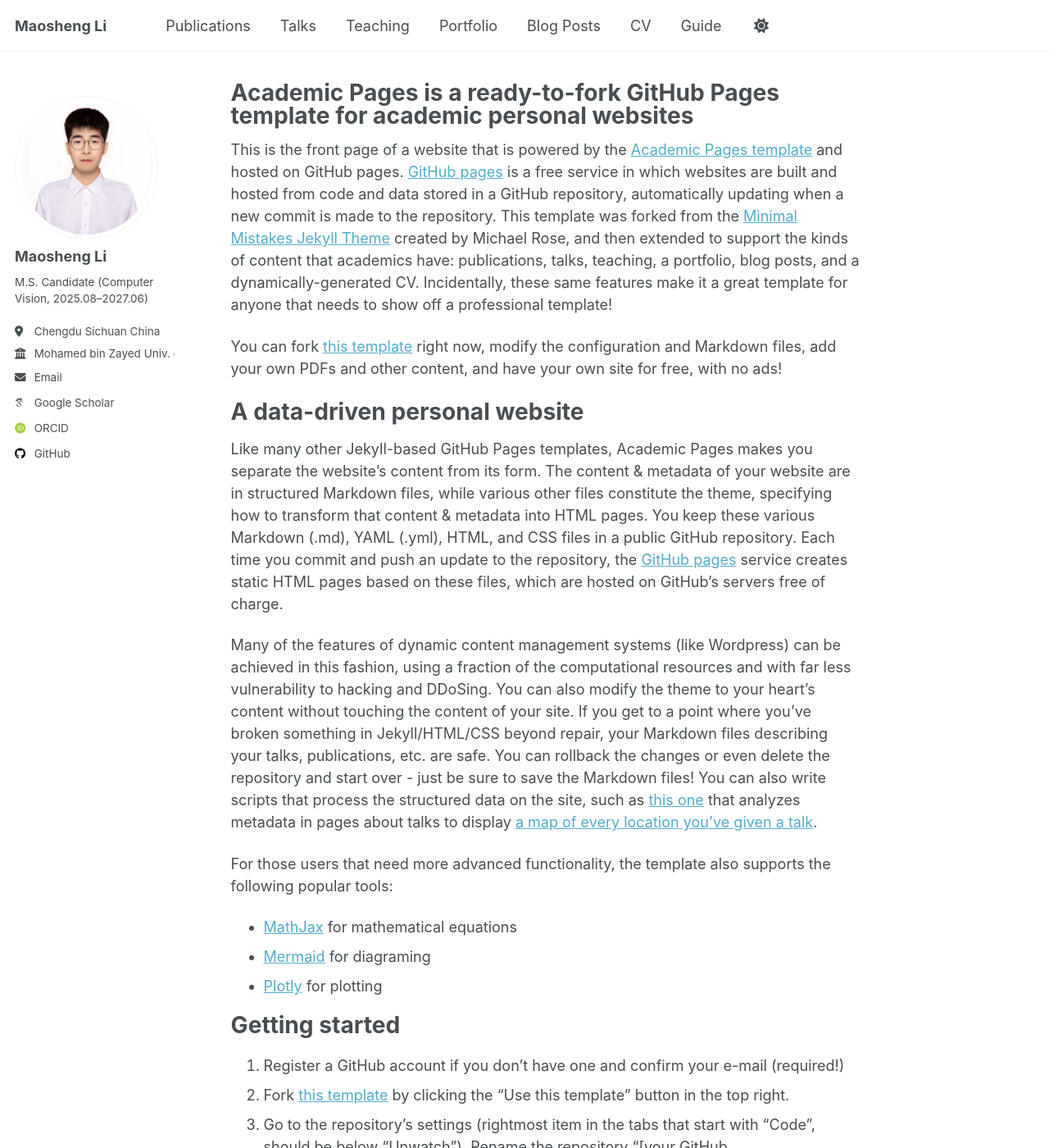
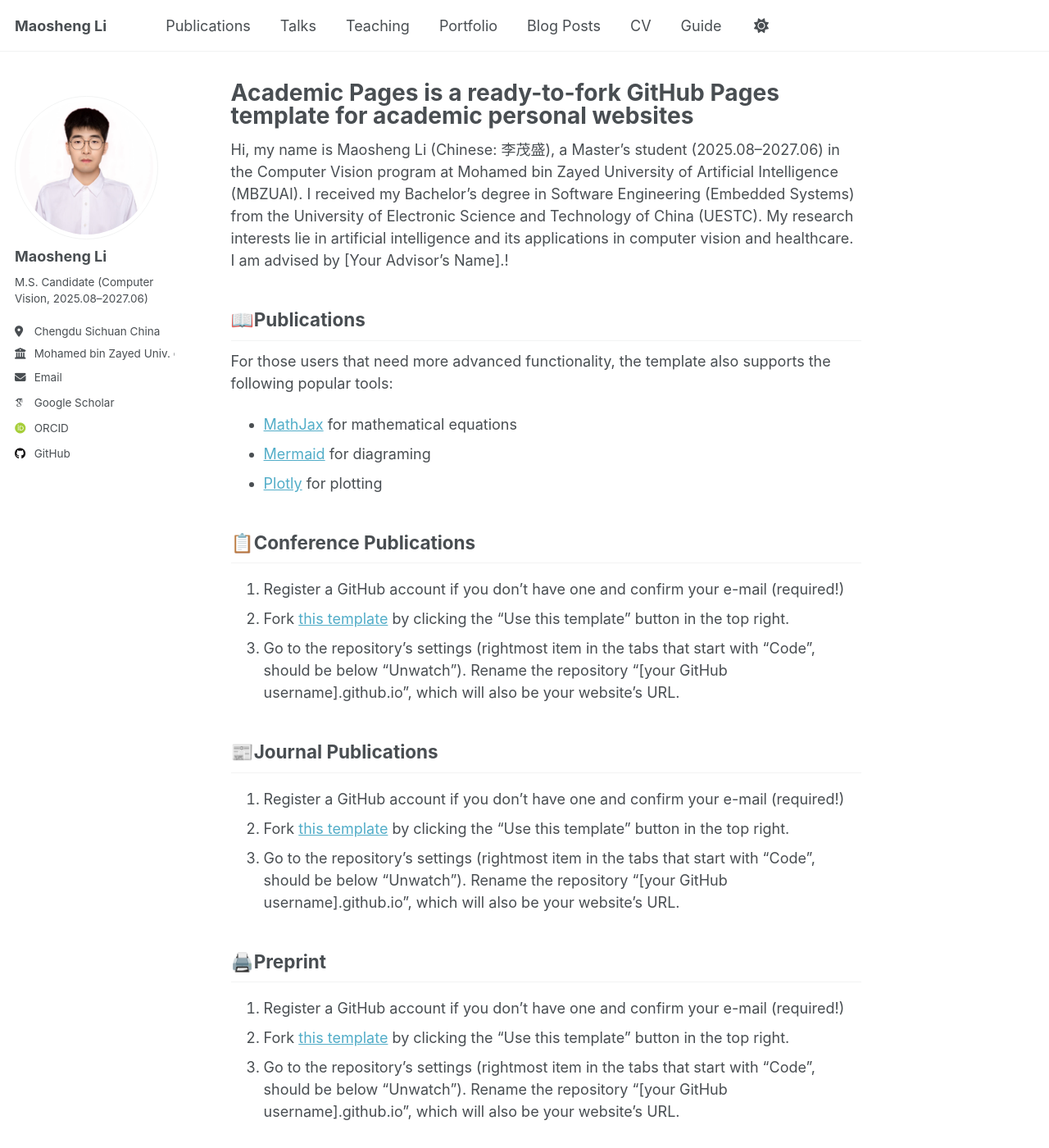
Before and after one commit to MaoshengLi-fox/MaoshengLi-fox.github.io, a Jekyll site: the page built from _pages/about.md, in a window 1280 px wide and 1400 px high. Shown: the whole window at 82% size. Built offline with Jekyll 4.4.1, drawn with Linux system fonts in a browser that asks for light colours; some web fonts are replaced; a script that is not in the unit is left out; some of the changed text lies outside the part shown.

Commit message:
Update about.md

```diff
--- a/_pages/about.md
+++ b/_pages/about.md
@@ -7,50 +7,36 @@ redirect_from:
   - /about.html
 ---
 
-This is the front page of a website that is powered by the [Academic Pages template](https://github.com/academicpages/academicpages.github.io) and hosted on GitHub pages. [GitHub pages](https://pages.github.com) is a free service in which websites are built and hosted from code and data stored in a GitHub repository, automatically updating when a new commit is made to the repository. This template was forked from the [Minimal Mistakes Jekyll Theme](https://mmistakes.github.io/minimal-mistakes/) created by Michael Rose, and then extended to support the kinds of content that academics have: publications, talks, teaching, a portfolio, blog posts, and a dynamically-generated CV. Incidentally, these same features make it a great template for anyone that needs to show off a professional template!
+Hi, my name is Maosheng Li (Chinese: 李茂盛), a Master’s student (2025.08–2027.06) in the Computer Vision program at Mohamed bin Zayed University of Artificial Intelligence (MBZUAI). I received my Bachelor’s degree in Software Engineering (Embedded Systems) from the University of Electronic Science and Technology of China (UESTC). My research interests lie in artificial intelligence and its applications in computer vision and healthcare. I am advised by [Your Advisor’s Name].!
 
- You can fork [this template](https://github.com/academicpages/academicpages.github.io) right now, modify the configuration and Markdown files, add your own PDFs and other content, and have your own site for free, with no ads!
-
-A data-driven personal website
-======
-Like many other Jekyll-based GitHub Pages templates, Academic Pages makes you separate the website's content from its form. The content & metadata of your website are in structured Markdown files, while various other files constitute the theme, specifying how to transform that content & metadata into HTML pages. You keep these various Markdown (.md), YAML (.yml), HTML, and CSS files in a public GitHub repository. Each time you commit and push an update to the repository, the [GitHub pages](https://pages.github.com/) service creates static HTML pages based on these files, which are hosted on GitHub's servers free of charge.
-
-Many of the features of dynamic content management systems (like Wordpress) can be achieved in this fashion, using a fraction of the computational resources and with far less vulnerability to hacking and DDoSing. You can also modify the theme to your heart's content without touching the content of your site. If you get to a point where you've broken something in Jekyll/HTML/CSS beyond repair, your Markdown files describing your talks, publications, etc. are safe. You can rollback the changes or even delete the repository and start over - just be sure to save the Markdown files! You can also write scripts that process the structured data on the site, such as [this one](https://github.com/academicpages/academicpages.github.io/blob/master/talkmap.ipynb) that analyzes metadata in pages about talks to display [a map of every location you've given a talk](https://academicpages.github.io/talkmap.html).
-
+📖Publications
+------
 For those users that need more advanced functionality, the template also supports the following popular tools:
 - [MathJax](https://www.mathjax.org/) for mathematical equations
 - [Mermaid](https://mermaid.js.org/) for diagraming
 - [Plotly](https://plotly.com/javascript/) for plotting
 
-Getting started
-======
+**📋Conference Publications**
+------
 1. Register a GitHub account if you don't have one and confirm your e-mail (required!)
 1. Fork [this template](https://github.com/academicpages/academicpages.github.io) by clicking the "Use this template" button in the top right.
 1. Go to the repository's settings (rightmost item in the tabs that start with "Code", should be below "Unwatch"). Rename the repository "[your GitHub username].github.io", which will also be your website's URL.
-1. Set site-wide configuration and create content & metadata (see below -- also see [this set of diffs](http://archive.is/3TPas) showing what files were changed to set up [an example site](https://getorg-testacct.github.io) for a user with the username "getorg-testacct")
-1. Upload any files (like PDFs, .zip files, etc.) to the files/ directory. They will appear at https://[your GitHub username].github.io/files/example.pdf.
-1. Check status by going to the repository settings, in the "GitHub pages" section
 
-Site-wide configuration
+**📰Journal Publications**
 ------
-The main configuration file for the site is in the base directory in [_config.yml](https://github.com/academicpages/academicpages.github.io/blob/master/_config.yml), which defines the content in the sidebars and other site-wide features. You will need to replace the default variables with ones about yourself and your site's github repository. The configuration file for the top menu is in [_data/navigation.yml](https://github.com/academicpages/academicpages.github.io/blob/master/_data/navigation.yml). For example, if you don't have a portfolio or blog posts, you can remove those items from that navigation.yml file to remove them from the header.
+1. Register a GitHub account if you don't have one and confirm your e-mail (required!)
+1. Fork [this template](https://github.com/academicpages/academicpages.github.io) by clicking the "Use this template" button in the top right.
+1. Go to the repository's settings (rightmost item in the tabs that start with "Code", should be below "Unwatch"). Rename the repository "[your GitHub username].github.io", which will also be your website's URL.
 
-Create content & metadata
+🖨️Preprint
 ------
-For site content, there is one Markdown file for each type of content, which are stored in directories like _publications, _talks, _posts, _teaching, or _pages. For example, each talk is a Markdown file in the [_talks directory](https://github.com/academicpages/academicpages.github.io/tree/master/_talks). At the top of each Markdown file is structured data in YAML about the talk, which the theme will parse to do lots of cool stuff. The same structured data about a talk is used to generate the list of talks on the [Talks page](https://academicpages.github.io/talks), each [individual page](https://academicpages.github.io/talks/2012-03-01-talk-1) for specific talks, the talks section for the [CV page](https://academicpages.github.io/cv), and the [map of places you've given a talk](https://academicpages.github.io/talkmap.html) (if you run this [python file](https://github.com/academicpages/academicpages.github.io/blob/master/talkmap.py) or [Jupyter notebook](https://github.com/academicpages/academicpages.github.io/blob/master/talkmap.ipynb), which creates the HTML for the map based on the contents of the _talks directory).
+1. Register a GitHub account if you don't have one and confirm your e-mail (required!)
+1. Fork [this template](https://github.com/academicpages/academicpages.github.io) by clicking the "Use this template" button in the top right.
+1. Go to the repository's settings (rightmost item in the tabs that start with "Code", should be below "Unwatch"). Rename the repository "[your GitHub username].github.io", which will also be your website's URL.
 
-**Markdown generator**
-
-The repository includes [a set of Jupyter notebooks](https://github.com/academicpages/academicpages.github.io/tree/master/markdown_generator
-) that converts a CSV containing structured data about talks or presentations into individual Markdown files that will be properly formatted for the Academic Pages template. The sample CSVs in that directory are the ones I used to create my own personal website at stuartgeiger.com. My usual workflow is that I keep a spreadsheet of my publications and talks, then run the code in these notebooks to generate the Markdown files, then commit and push them to the GitHub repository.
-
-How to edit your site's GitHub repository
+🏅Honor & Award
 ------
-Many people use a git client to create files on their local computer and then push them to GitHub's servers. If you are not familiar with git, you can directly edit these configuration and Markdown files directly in the github.com interface. Navigate to a file (like [this one](https://github.com/academicpages/academicpages.github.io/blob/master/_talks/2012-03-01-talk-1.md) and click the pencil icon in the top right of the content preview (to the right of the "Raw | Blame | History" buttons). You can delete a file by clicking the trashcan icon to the right of the pencil icon. You can also create new files or upload files by navigating to a directory and clicking the "Create new file" or "Upload files" buttons.
-
-Example: editing a Markdown file for a talk
-![Editing a Markdown file for a talk](/images/editing-talk.png)
-
-For more info
-------
-More info about configuring Academic Pages can be found in [the guide](https://academicpages.github.io/markdown/), the [growing wiki](https://github.com/academicpages/academicpages.github.io/wiki), and you can always [ask a question on GitHub](https://github.com/academicpages/academicpages.github.io/discussions). The [guides for the Minimal Mistakes theme](https://mmistakes.github.io/minimal-mistakes/docs/configuration/) (which this theme was forked from) might also be helpful.
+For those users that need more advanced functionality, the template also supports the following popular tools:
+- [MathJax](https://www.mathjax.org/) for mathematical equations
+- [Mermaid](https://mermaid.js.org/) for diagraming
+- [Plotly](https://plotly.com/javascript/) for plotting
```
